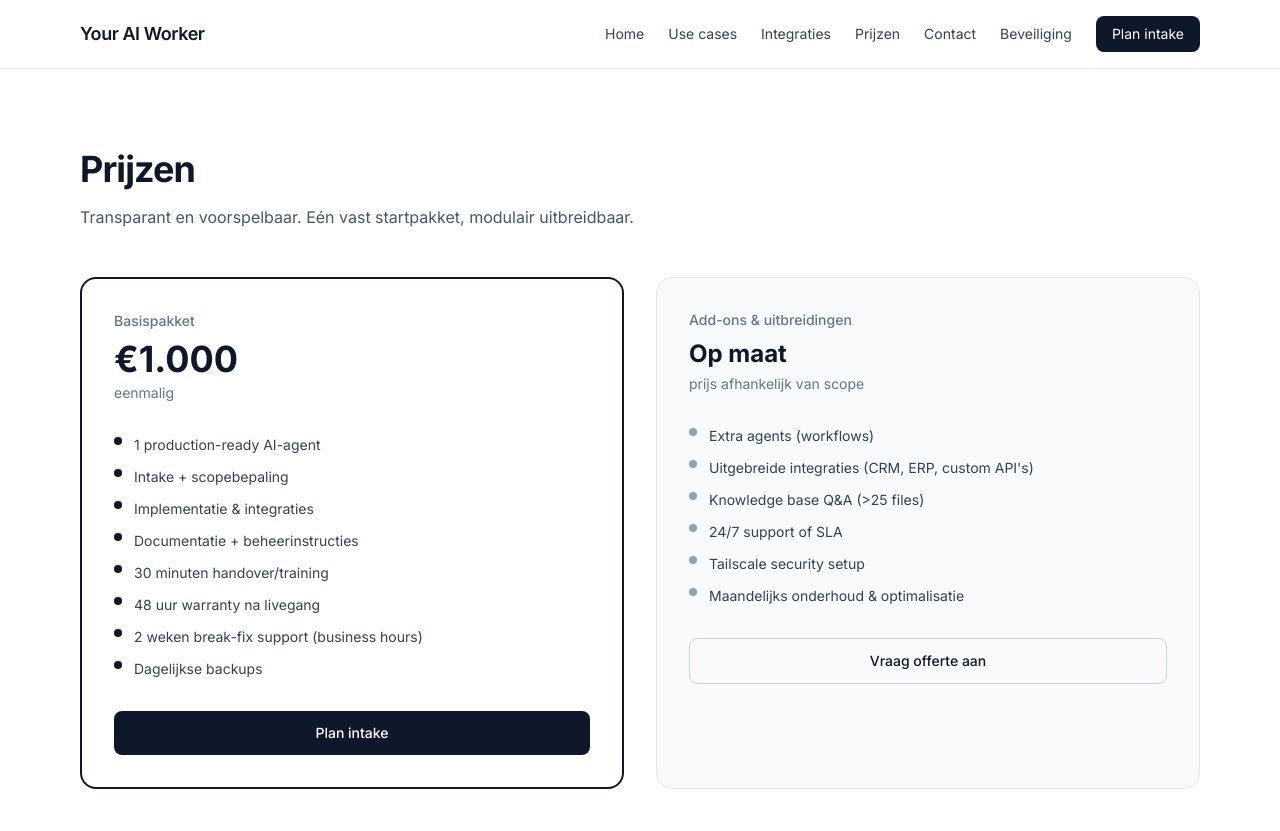
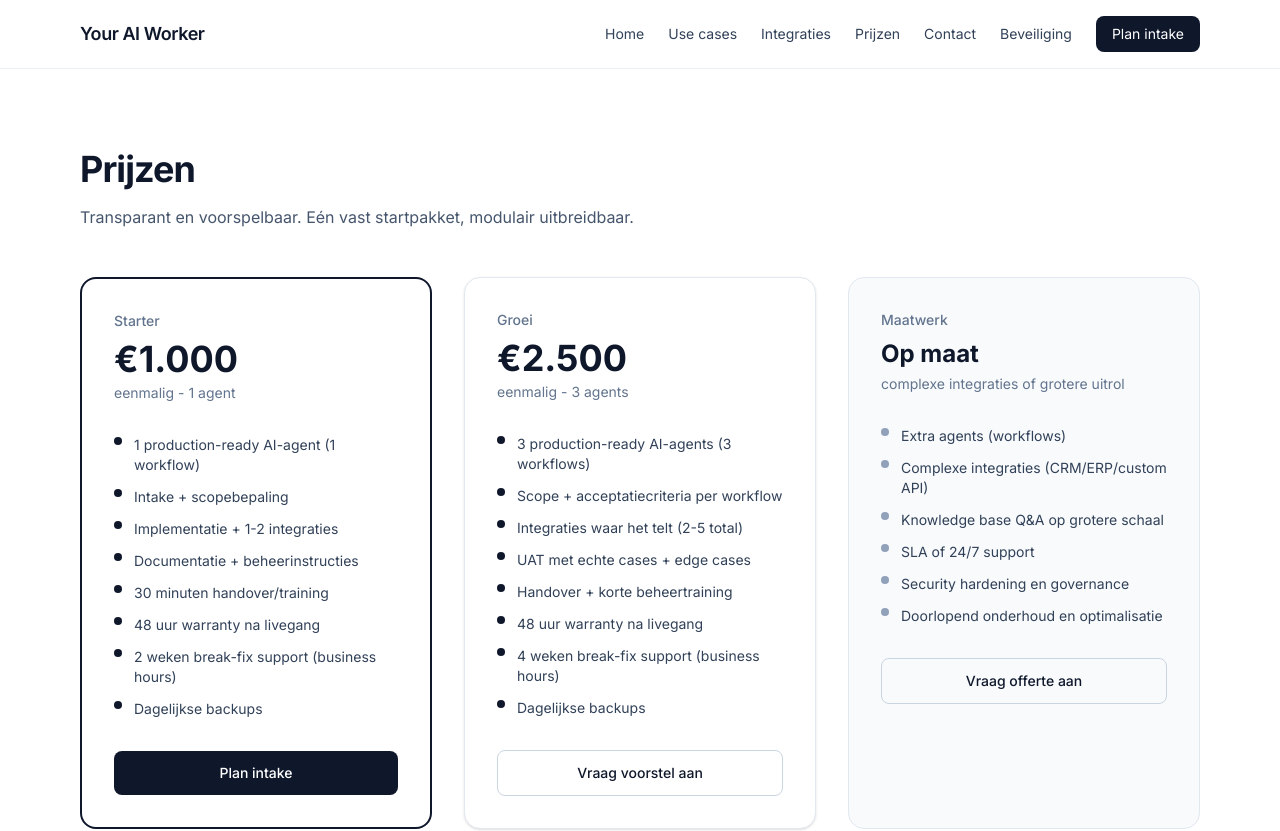
Before and after one commit to openclawbot69420-ux/youraiworker-site, a Next.js app: page /pricing in a window 1280 px wide. Shown: the top 831 px of the page. Built offline with nearby package versions, Linux system fonts and the light colour scheme.

Commit message:
feat: contact layout stack + add Groei package + SEO canonicals for use case details

```diff
--- a/src/app/contact/page.tsx
+++ b/src/app/contact/page.tsx
@@ -14,7 +14,7 @@ const ContactPage: React.FC = () => {
         Plan een intake, stel een vraag, of vraag een voorstel aan. Je krijgt binnen 24 uur reactie.
       </p>
 
-      <div className="mt-10 grid gap-8 lg:grid-cols-[1.2fr_0.8fr]">
+      <div className="mt-10">
         <div className="rounded-2xl border border-slate-200 bg-white p-8 shadow-sm">
           <h2 className="text-lg font-semibold">Stuur je aanvraag</h2>
           <p className="mt-2 text-sm text-slate-600">
@@ -23,7 +23,7 @@ const ContactPage: React.FC = () => {
           <ContactForm />
         </div>
 
-        <aside className="space-y-6">
+        <div className="mt-8 grid gap-6 lg:grid-cols-2">
           <div className="rounded-2xl border border-slate-200 bg-slate-50 p-8">
             <h2 className="text-lg font-semibold">Wat gebeurt er daarna?</h2>
             <ol className="mt-4 space-y-3 text-sm text-slate-700">
@@ -48,7 +48,7 @@ const ContactPage: React.FC = () => {
               Bekijk packages
             </a>
           </div>
-        </aside>
+        </div>
       </div>
     </section>
   )
--- a/src/app/pricing/page.tsx
+++ b/src/app/pricing/page.tsx
@@ -13,17 +13,17 @@ const PricingPage: React.FC = () => {
         Transparant en voorspelbaar. Eén vast startpakket, modulair uitbreidbaar.
       </p>
 
-      <div className="mt-12 grid gap-8 lg:grid-cols-2">
-        {/* Base Package */}
+      <div className="mt-12 grid gap-8 lg:grid-cols-3">
+        {/* Starter */}
         <div className="rounded-2xl border-2 border-slate-900 p-8">
-          <p className="text-sm font-medium text-slate-500">Basispakket</p>
+          <p className="text-sm font-medium text-slate-500">Starter</p>
           <p className="mt-2 text-4xl font-bold">€1.000</p>
-          <p className="mt-1 text-sm text-slate-500">eenmalig</p>
+          <p className="mt-1 text-sm text-slate-500">eenmalig - 1 agent</p>
           <ul className="mt-8 space-y-3 text-sm text-slate-700">
             {[
-              "1 production-ready AI-agent",
+              "1 production-ready AI-agent (1 workflow)",
               "Intake + scopebepaling",
-              "Implementatie & integraties",
+              "Implementatie + 1-2 integraties",
               "Documentatie + beheerinstructies",
               "30 minuten handover/training",
               "48 uur warranty na livegang",
@@ -44,19 +44,49 @@ const PricingPage: React.FC = () => {
           </a>
         </div>
 
-        {/* Add-ons */}
+        {/* Groei */}
+        <div className="rounded-2xl border border-slate-200 bg-white p-8 shadow-sm">
+          <p className="text-sm font-medium text-slate-500">Groei</p>
+          <p className="mt-2 text-4xl font-bold">€2.500</p>
+          <p className="mt-1 text-sm text-slate-500">eenmalig - 3 agents</p>
+          <ul className="mt-8 space-y-3 text-sm text-slate-700">
+            {[
+              "3 production-ready AI-agents (3 workflows)",
+              "Scope + acceptatiecriteria per workflow",
+              "Integraties waar het telt (2-5 total)",
+              "UAT met echte cases + edge cases",
+              "Handover + korte beheertraining",
+              "48 uur warranty na livegang",
+              "4 weken break-fix support (business hours)",
+              "Dagelijkse backups",
+            ].map((item) => (
+              <li key={item} className="flex gap-3">
+                <span className="mt-0.5 h-2 w-2 shrink-0 rounded-full bg-slate-900" />
+                {item}
+              </li>
+            ))}
+          </ul>
+          <a
+            href="/contact"
+            className="mt-8 block rounded-lg border border-slate-300 px-6 py-3 text-center text-sm font-medium text-slate-900 hover:bg-slate-50 transition-colors"
+          >
+            Vraag voorstel aan
+          </a>
+        </div>
+
+        {/* Enterprise / Maatwerk */}
         <div className="rounded-2xl border border-slate-200 bg-slate-50 p-8">
-          <p className="text-sm font-medium text-slate-500">Add-ons & uitbreidingen</p>
+          <p className="text-sm font-medium text-slate-500">Maatwerk</p>
           <p className="mt-2 text-2xl font-bold">Op maat</p>
-          <p className="mt-1 text-sm text-slate-500">prijs afhankelijk van scope</p>
+          <p className="mt-1 text-sm text-slate-500">complexe integraties of grotere uitrol</p>
           <ul className="mt-8 space-y-3 text-sm text-slate-700">
             {[
               "Extra agents (workflows)",
-              "Uitgebreide integraties (CRM, ERP, custom API's)",
-              "Knowledge base Q&A (>25 files)",
-              "24/7 support of SLA",
-              "Tailscale security setup",
-              "Maandelijks onderhoud & optimalisatie",
+              "Complexe integraties (CRM/ERP/custom API)",
+              "Knowledge base Q&A op grotere schaal",
+              "SLA of 24/7 support",
+              "Security hardening en governance",
+              "Doorlopend onderhoud en optimalisatie",
             ].map((item) => (
               <li key={item} className="flex gap-3">
                 <span className="mt-0.5 h-2 w-2 shrink-0 rounded-full bg-slate-400" />
--- a/src/app/use-cases/[slug]/page.tsx
+++ b/src/app/use-cases/[slug]/page.tsx
@@ -24,6 +24,10 @@ export const generateMetadata = async (props: UseCaseDetailPageProps): Promise<M
   return {
     title: `${useCase.title}`,
     description: useCase.shortDescription,
+    alternates: {
+      canonical: `https://www.youraiworker.nl/use-cases/${useCase.slug}`,
+    },
+    keywords: ["AI agent", "automatisering", "OpenClaw", "workflows", useCase.title],
   }
 }
 
@@ -46,6 +50,7 @@ const UseCaseDetailPage: React.FC<UseCaseDetailPageProps> = async (props) => {
       </div>
 
       <div className="grid gap-8 lg:grid-cols-3">
+        {/* SEO helper text */}
         <div className="lg:col-span-2">
           <div className="rounded-2xl border border-slate-200 bg-white p-8">
             <h2 className="text-lg font-semibold">Wat je krijgt</h2>
@@ -69,6 +74,13 @@ const UseCaseDetailPage: React.FC<UseCaseDetailPageProps> = async (props) => {
                 </li>
               ))}
             </ul>
+
+            <div className="mt-6 rounded-xl border border-slate-200 bg-slate-50 p-5">
+              <p className="text-sm font-semibold text-slate-900">Typische doorlooptijd</p>
+              <p className="mt-2 text-sm text-slate-700">
+                Vaak enkele dagen tot 2 weken, afhankelijk van integraties en toegang tot systemen.
+              </p>
+            </div>
           </div>
         </div>
 
```
